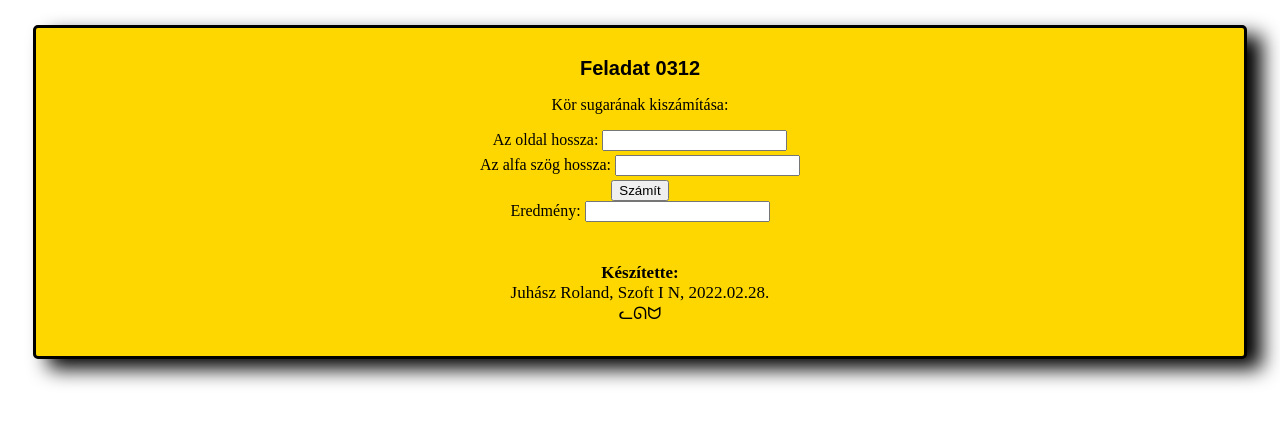
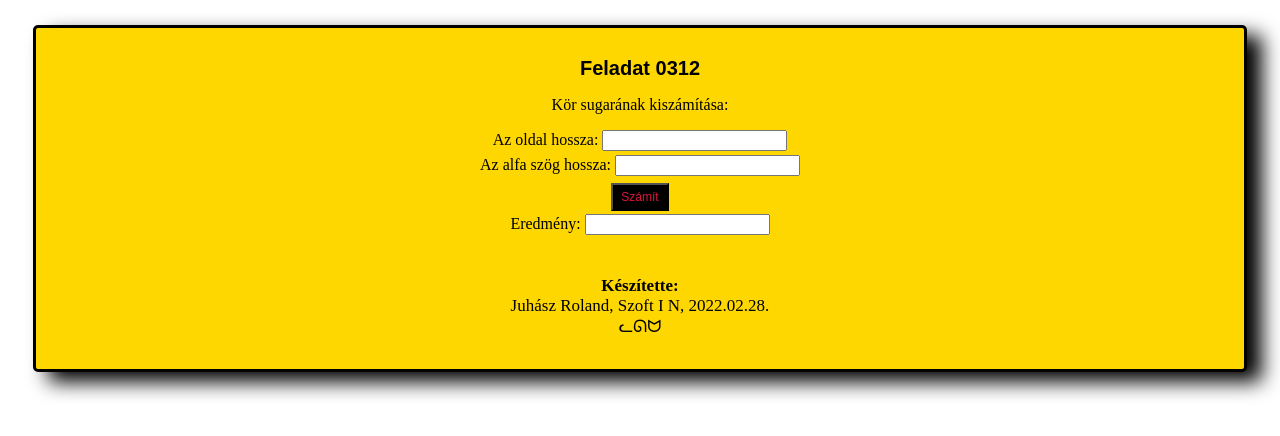
Before and after one commit to Roleeygit/tombsug, a plain HTML site: page index.html in a window 1280 px wide. Drawn offline with Linux system fonts and the light colour scheme.

Commit message:
style gomb javítva

```diff
--- a/style.css
+++ b/style.css
@@ -36,7 +36,7 @@ text-align: center;
   font-size: 17px;
 }
 
-.szamitgomb {
+#szamitgomb {
   background-color: black;
   color:crimson;
   padding: 5px 8px;
```
